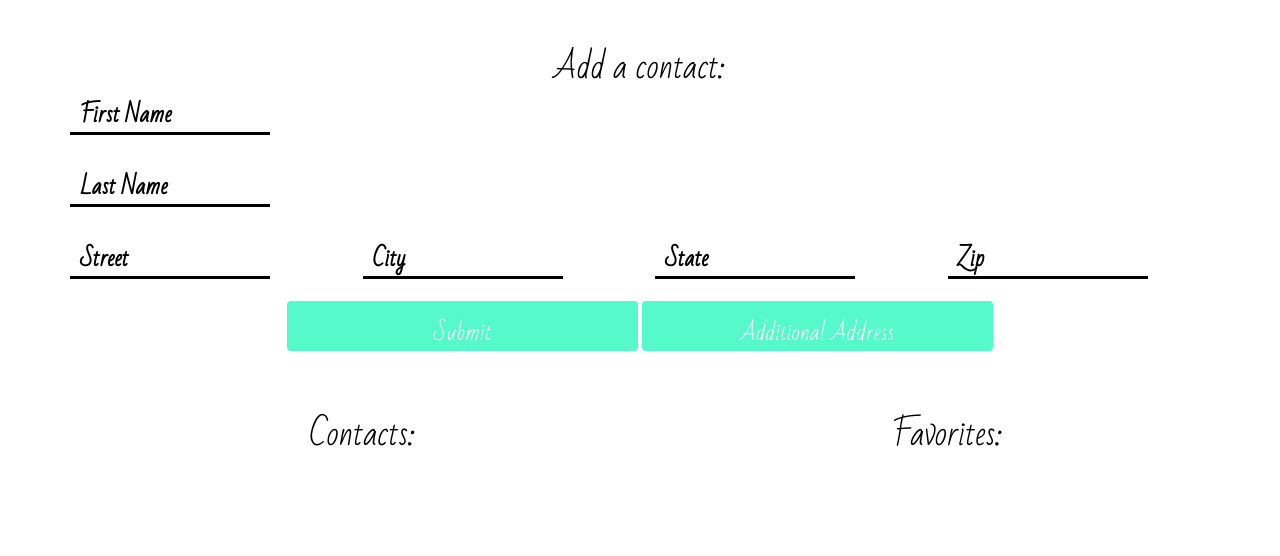
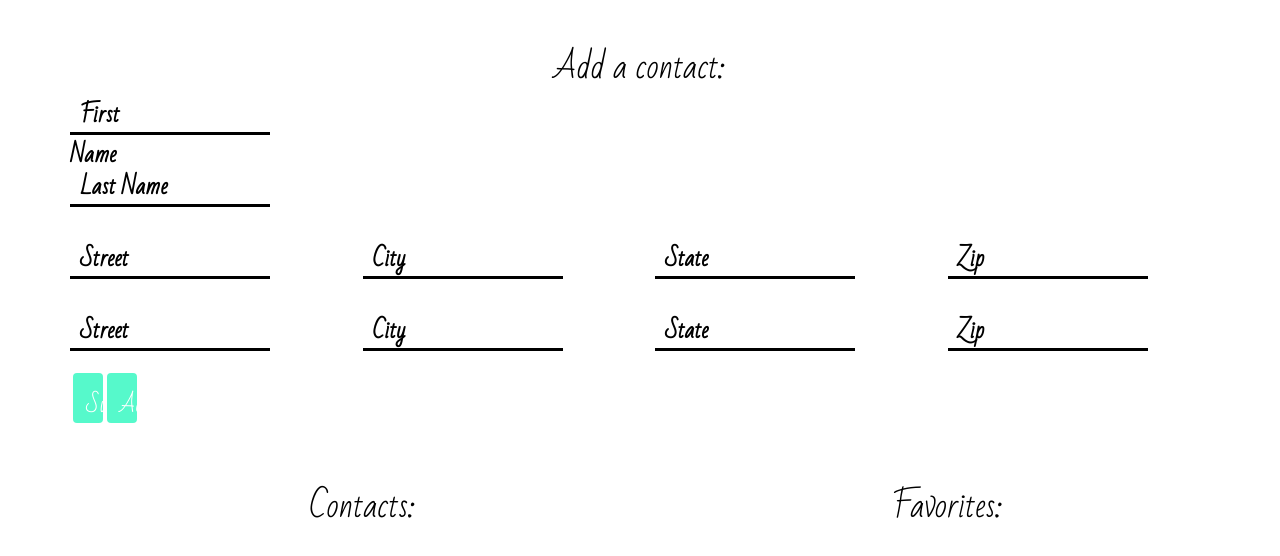
Before and after one commit to alexkaufman06/dapper-address-js, a plain HTML site: page index.html in a window 1280 px wide. Both pictures are taken after a click on the element "Additional Address". Drawn offline with nearby package versions, Linux system fonts and the light colour scheme.

Commit message:
Update files

```diff
--- a/css/styles.css
+++ b/css/styles.css
@@ -76,26 +76,26 @@
 
 
 
-  #styleMe {
+  .styleMe {
   width: 100%;
    }
   .form-group {
     width: 100px;
    }
-  #styleMe label.input {
+  .styleMe label.input {
     width: 200px;
     height: 42px;
     margin: 10px 0 0 0;
     position: relative;
     clear: both; }
-  #styleMe label.input span {
+  .styleMe label.input span {
     width: 100%;
     height: 40px;
     line-height: 40px;
     position: absolute;
     left: 0;
     cursor: text; }
-  #styleMe label.input span span {
+  .styleMe label.input span span {
     position: absolute;
     top: 0;
     z-index: 1;
@@ -106,7 +106,7 @@
     transition: 0.3s;
     -webkit-transition: 0.3s;
     -moz-transition: 0.3s; }
-  #styleMe label.input span:before {
+  .styleMe label.input span:before {
     content: '';
     width: 0%;
     height: 3px;
@@ -118,7 +118,7 @@
     transition: 0.3s;
     -webkit-transition: 0.3s;
     -moz-transition: 0.3s; }
-  #styleMe label.input span:after {
+  .styleMe label.input span:after {
     content: '';
     width: 0%;
     height: 3px;
@@ -130,7 +130,7 @@
     transition: 0.3s;
     -webkit-transition: 0.3s;
     -moz-transition: 0.3s; }
-  #styleMe input {
+  .styleMe input {
     float: left;
     width: 200px;
     height: 40px;
@@ -143,22 +143,22 @@
     font-size: 22px;
     position: relative;
     z-index: 99; }
-  #styleMe input:focus {
+  .styleMe input:focus {
     outline: 0; }
-  #styleMe input.white {
+  .styleMe input.white {
   background-color: #fff;
   }
-  #styleMe input:focus + span span {
+  .styleMe input:focus + span span {
     cursor: initial;
     position: absolute;
     top: -35px;
     color: #56F9CB;
   }
-  #styleMe input:focus + span:before {
+  .styleMe input:focus + span:before {
     width: 50%; }
-  #styleMe input:focus + span:after {
+  .styleMe input:focus + span:after {
     width: 50%; }
-  #styleMe span.fixed span {
+  .styleMe span.fixed span {
     top: -35px; }
 
   .btn {
--- a/index.html
+++ b/index.html
@@ -16,10 +16,9 @@
           <form id="new-contact">
             <div class="row">
               <div class="col-md-3">
-
-                <div class="form-group" id="styleMe">
+                <div class="form-group styleMe">
                   <label class="input">
-                    <input type="text" id="new-first-name" autofocus required>
+                    <input type="text" class="new-first-name" autofocus required>
                     <span><span>First Name</span></span>
                   </label>
                 </div>
@@ -27,51 +26,54 @@
             </div>
             <div class ="row">
               <div class="col-md-3">
-                <div class="form-group" id="styleMe">
+                <div class="form-group styleMe">
                   <label  class="input">
-                    <input type="text" id="new-last-name" required>
+                    <input type="text" class="new-last-name" required>
                     <span><span>Last Name</span></span>
                   </label>
                 </div>
               </div>
             </div>
+            <div id="new-addresses">
+              <div class="new-address">
                 <div class ="row">
                   <div class="col-md-3">
-
-                <div class="form-group" id="styleMe">
+                    <div class="form-group styleMe">
                       <label  class="input" >
-                    <input type="text" id="new-street" required>
+                        <input type="text" class="new-street" required>
                         <span><span>Street</span></span>
                       </label>
                     </div>
                   </div>
                   <div class="col-md-3">
-                <div class="form-group" id="styleMe">
+                    <div class="form-group styleMe">
                       <label  class="input" >
-                    <input type="text" id="new-city" required>
+                        <input type="text" class="new-city" required>
                         <span><span>City</span></span>
                       </label>
                     </div>
                   </div>
                   <div class="col-md-3">
-                <div class="form-group" id="styleMe">
+                    <div class="form-group styleMe">
                       <label  class="input" >
-                    <input type="text" id="new-state" required>
+                        <input type="text" class="new-state" required>
                         <span><span>State</span></span>
                       </label>
                     </div>
                   </div>
                   <div class="col-md-3">
-                <div class="form-group" id="styleMe">
+                    <div class="form-group styleMe">
                       <label  class="input" >
-                    <input type="text" id="new-zip" required>
+                        <input type="text" class="new-zip" required>
                         <span><span>Zip</span></span>
                       </label>
                     </div>
                   </div>
                 </div>
+              </div>
+            </div>
               <div class="row">
-                <div class="form-group" id="styleMe">
+                <div class="form-group styleMe">
                   <div class="span7 text-center">   <!-- Center button w/ bootstrap -->
                     <button type="submit" class="btn">Submit</button>
                     <span class="btn" id="add-address">Additional Address</span>
@@ -85,7 +87,10 @@
                 <h2></h2>
                 <p>First name: <span class="first-name"></span></p>
                 <p>Last name: <span class="last-name"></span></p>
-                <p>Address: <span class="address"></span></p>
+                <p>Address:</p>
+                <ul id="addresses">
+
+                </ul>
               </div>
             </div>
           </div>
--- a/js/scripts.js
+++ b/js/scripts.js
@@ -1,6 +1,5 @@
 $(function(){
-
-  $('#styleMe input[type="text"]').blur(function(){
+  $('.styleMe input[type="text"]').blur(function(){
     if($(this).val().length > 0){
       $(this).addClass('white');
     } else {
@@ -11,44 +10,53 @@ $(function(){
   $("form#new-contact").submit(function(event) {
     event.preventDefault();
 
-    var inputtedFirstName = $("input#new-first-name").val();
-    var inputtedLastName = $("input#new-last-name").val();
-    var inputtedStreet = $("input#new-street").val();
-    var inputtedCity = $("input#new-city").val();
-    var inputtedState = $("input#new-state").val();
-    var inputtedZip = $("input#new-zip").val();
-    var newAddress = { street: inputtedStreet,
-                       city: inputtedCity,
-                       state: inputtedState,
-                       zip: inputtedZip,
-                       fullAddress: function() {
-                        return this.street + ", " + this.city + ", " + this.state + ", " + this.zip;
-                       }
-                     };
+    var inputtedFirstName = $("input.new-first-name").val();
+    var inputtedLastName = $("input.new-last-name").val();
     var newContact = {firstName: inputtedFirstName,
                       lastName: inputtedLastName,
-                      address: newAddress.fullAddress()
+                      addresses: []
                       };
+
+    $(".new-address").each(function() {
+      var inputtedStreet = $(this).find("input.new-street").val();
+      var inputtedCity = $(this).find("input.new-city").val();
+      var inputtedState = $(this).find("input.new-state").val();
+      var inputtedZip = $(this).find("input.new-zip").val();
+
+      var newAddress = { street: inputtedStreet,
+                          city: inputtedCity,
+                          state: inputtedState,
+                          zip: inputtedZip
+                        };
+      newContact.addresses.push(newAddress);
+    });
+    // alert(newContact.firstName);
+
 
     $("ul#contact-list").append("<li><i class='fa-li fa fa-home'></i><span class='contact link'>" + newContact.firstName + " " + newContact.lastName + "</span><p> Add to Favorites?  <input type='checkbox' class='favorite'></p></li>");
 
-    $("input#new-first-name").val("");
-    $("input#new-last-name").val("");
-    $("input#new-street").val("");
-    $("input#new-city").val("");
-    $("input#new-state").val("");
-    $("input#new-zip").val("");
+    $("input.new-first-name").val("");
+    $("input.new-last-name").val("");
+    $("input.new-street").val("");
+    $("input.new-city").val("");
+    $("input.new-state").val("");
+    $("input.new-zip").val("");
 
     var addLink = function() {
       $("#show-contact").show();
       $("#show-contact h2").text(newContact.firstName + " " + newContact.lastName);
       $(".first-name").text(newContact.firstName);
       $(".last-name").text(newContact.lastName);
-      $(".address").text(newContact.address);
+      // $(".address").text(newContact.address);
+
+      $("ul#addresses").text("");
+      newContact.addresses.forEach(function(address) {
+        $("ul#addresses").append("<li>" + address.street + ", " + address.city + ", " + address.state + ", " + address.zip + "</li>");
+      });
     };
 
+
     $(".contact").last().click(addLink);
-
     var sortL = function($list) {
       var alphaList = $list;
       var listContacts = alphaList.children('li').get();
@@ -76,7 +84,45 @@ $(function(){
     });
     sortL($("#contact-list"));
     sortL($("#favorite-list"));
+  });
 
+    $("#add-address").click(function() {
+      $("#new-addresses").append('<div class="new-address">' +
+          '<div class ="row">' +
+            '<div class="col-md-3">' +
+              '<div class="form-group styleMe">' +
+                '<label  class="input" >' +
+                  '<input type="text" class="new-street" required>' +
+                  '<span><span>Street</span></span>' +
+                '</label>' +
+              '</div>' +
+            '</div>' +
+            '<div class="col-md-3">' +
+              '<div class="form-group styleMe">' +
+                '<label  class="input" >' +
+                  '<input type="text" class="new-city" required>' +
+                  '<span><span>City</span></span>' +
+                '</label>' +
+              '</div>' +
+            '</div>' +
+            '<div class="col-md-3">' +
+              '<div class="form-group styleMe">' +
+                '<label  class="input" >' +
+                  '<input type="text" class="new-state" required>' +
+                  '<span><span>State</span></span>' +
+                '</label>' +
+              '</div>' +
+            '</div>' +
+            '<div class="col-md-3">' +
+              '<div class="form-group styleMe">' +
+                '<label  class="input" >' +
+                  '<input type="text" class="new-zip" required>' +
+                  '<span><span>Zip</span></span>' +
+                '</label>' +
+              '</div>' +
+            '</div>' +
+          '</div>' +
+        '</div>');
+    });
 
-  });
 });
```
Lines whose indentation alone changed are shown as unchanged.
